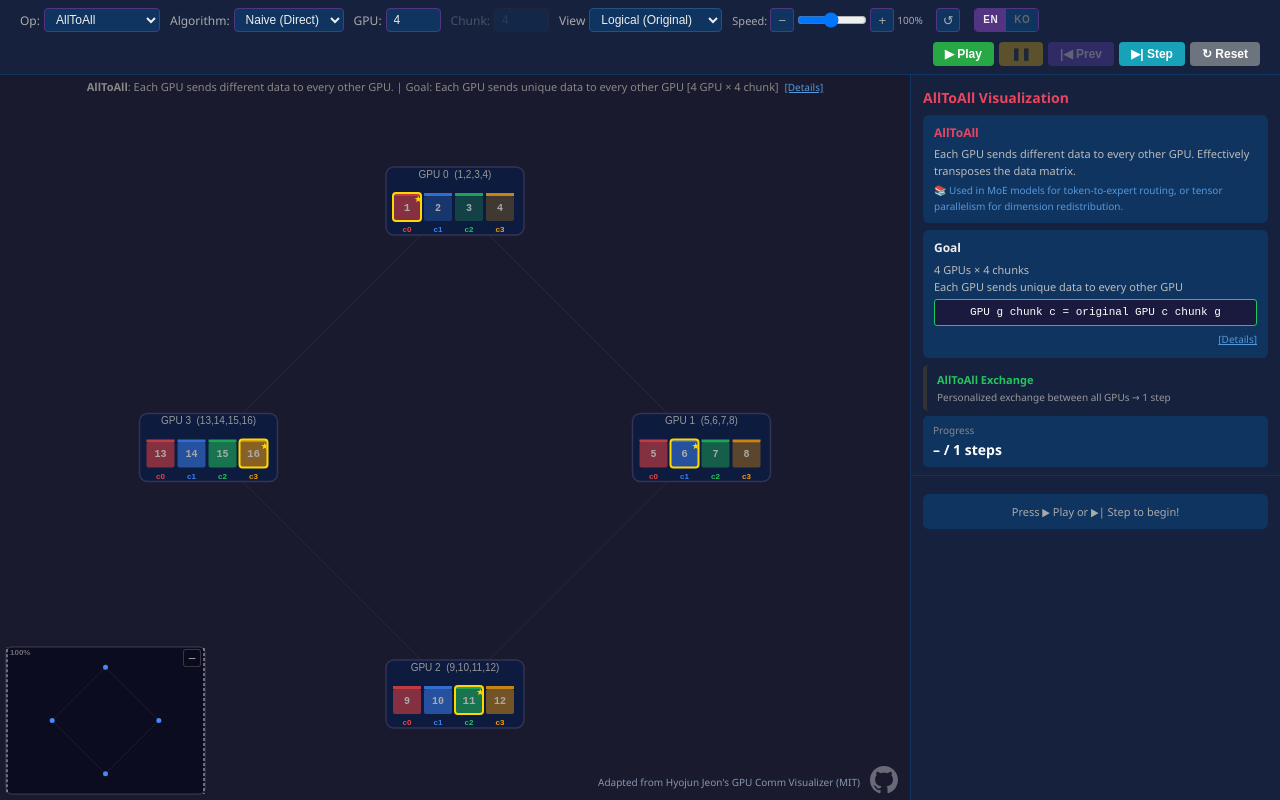
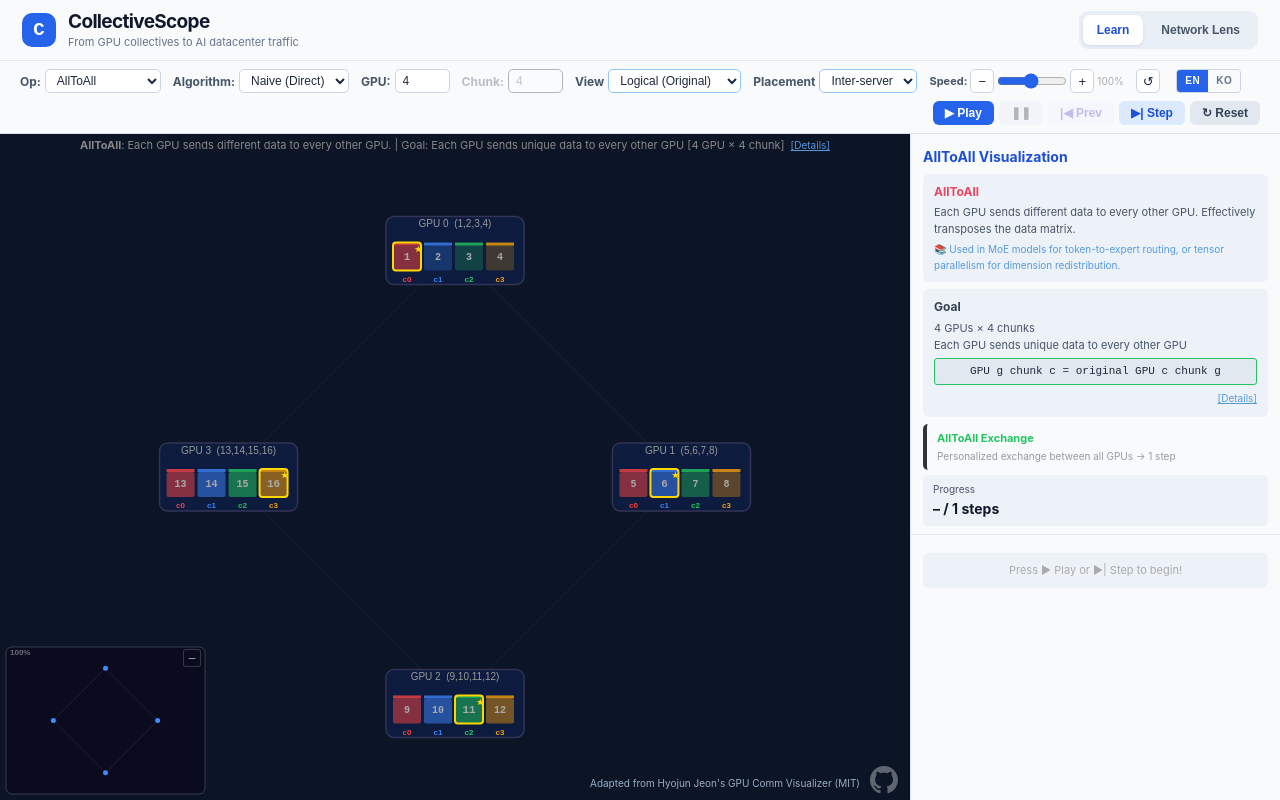
Before and after one commit to KangYoonLee/KangYoonLee.github.io, a React app in the folder client/ai-dcn-collectives-src/: page / in a window 1280 px wide. Built offline with nearby package versions, Linux system fonts and the light colour scheme.

Commit message:
Brand independent CollectiveScope page with Learn and Network Lens panels

```diff
--- a/client/ai-dcn-collectives-src/src/App.css
+++ b/client/ai-dcn-collectives-src/src/App.css
@@ -152,3 +152,74 @@ canvas { display: block; width: 100%; height: 100%; cursor: grab; touch-action:
 .upstream-credit{position:absolute;bottom:11px;right:50px;color:#8698b0;font-size:10px;text-decoration:none;z-index:4;}
 .upstream-credit:hover{color:#ecf3ff;text-decoration:underline;}
 @media(max-width:767px){.upstream-credit{right:8px;bottom:8px;font-size:9px;max-width:60%;text-align:right;}}
+
+/* CollectiveScope Network Lab — separate brand and data-inspector design. */
+body{font-family:Inter,ui-sans-serif,-apple-system,BlinkMacSystemFont,'Segoe UI',sans-serif;background:#0c1423;color:#e2e8f0}
+.cs-header{height:61px;flex-shrink:0;display:flex;align-items:center;justify-content:space-between;gap:20px;padding:9px 22px;background:#f8fafc;border-bottom:1px solid #e2e8f0;color:#0f172a}
+.cs-brand{display:flex;align-items:center;gap:12px;min-width:0}
+.cs-brandmark{width:34px;height:34px;display:flex;align-items:center;justify-content:center;border-radius:10px;background:#2563eb;color:white;font-weight:900;font-size:19px;font-family:ui-monospace,monospace}
+.cs-brandtext strong{display:block;letter-spacing:-.035em;font-size:19px;line-height:1.15}
+.cs-brandtext small{display:block;font-size:11px;color:#64748b;margin-top:2px;white-space:nowrap}
+.cs-tabs{display:flex;align-items:center;gap:4px;background:#e9eff7;padding:4px;border-radius:9px}
+.cs-tabs button{border:0;background:transparent;border-radius:7px;color:#475569;padding:8px 14px;font-weight:700;font-size:12px;cursor:pointer}
+.cs-tabs button[aria-selected=true]{background:#fff;color:#1d4ed8;box-shadow:0 1px 3px #94a3b844}
+.controls{background:#f8fafc;border-bottom:1px solid #dbe3ee;padding:8px 20px;gap:8px 12px}
+.controls label,.sp label{color:#475569;font-weight:650}
+.controls select,.controls input[type=number],.controls .sb2{background:#fff;color:#1e293b;border:1px solid #cbd5e1;border-radius:5px}
+.controls .sb2:hover{background:#e0eaff;color:#1d4ed8}
+.controls input[type=range]{accent-color:#2563eb}
+.lang-toggle{border-color:#cbd5e1}
+.lang-toggle button{background:#f8fafc;color:#64748b}
+.lang-toggle button.active{background:#2563eb;color:#fff}
+.b{border-radius:6px;font-weight:700}
+.bp{background:#2563eb}.bpa{background:#e2e8f0;color:#0f172a}.bs{background:#dbeafe;color:#1d4ed8}.bsb{background:#eef2ff;color:#4338ca}.br{background:#e2e8f0;color:#334155}
+.cw{background:#0c1526}
+.sb{background:#f8fafc;color:#0f172a;border-left:1px solid #dbe3ee}
+.sb-hd{border-bottom:1px solid #e2e8f0}.sb h3{color:#1d4ed8}
+.sb .bx,.sb .sb-step,.sb .se{background:#edf2f8;color:#334155}
+.sb .bx p,.sb .se .se-bd{color:#475569}
+.sb .lt,.sb .fm{background:#e2e8f0;color:#1e293b}
+.sb .pi.on,.sb .se.se-last,.sb .se.se-cur{background:#dbeafe;color:#0f172a}
+.sb .se .se-xf{color:#334155}
+.sb .sb-step .sl{color:#475569}.sb .sb-step .sv{color:#0f172a}
+.dcn-select select{border-color:#93c5fd}
+.upstream-credit{color:#9aaec6}
+.cs-lens{width:370px;max-width:40vw;background:#fff;color:#0f172a;border-left:1px solid #dbe3ee;display:flex;flex-direction:column;min-height:0;flex-shrink:0}
+.cs-lens-top{padding:17px 18px 13px;border-bottom:1px solid #e2e8f0}
+.cs-lens-top small{font-size:10px;letter-spacing:.11em;color:#2563eb;font-weight:800}
+.cs-lens-top h2{font-size:20px;letter-spacing:-.04em;margin:4px 0;color:#0f172a}
+.cs-lens-top p{font-size:11px;color:#64748b}
+.cs-lens-scroll{overflow-y:auto;padding:15px 18px 28px}
+.cs-field{font-size:11px;font-weight:650;color:#475569;display:flex;flex-direction:column;gap:5px;flex:1;min-width:0;margin-bottom:12px}
+.cs-field select{background:#f8fafc;border:1px solid #cbd5e1;border-radius:7px;padding:8px;color:#0f172a;min-width:0;width:100%;font-size:12px}
+.cs-field-row{display:flex;gap:10px}
+.cs-step-meta{margin:0 0 11px;font-size:11px;color:#64748b}
+.cs-statgrid{display:grid;grid-template-columns:1fr 1fr;gap:8px}
+.cs-stat{background:#f1f5f9;border:1px solid #e2e8f0;border-radius:9px;padding:11px 12px}
+.cs-stat span{display:block;color:#64748b;font-size:10px;line-height:1.25}
+.cs-stat strong{display:block;font-size:19px;color:#0f172a;letter-spacing:-.035em;margin-top:5px}
+.cs-lens-section{border-top:1px solid #e2e8f0;margin-top:20px;padding-top:14px}
+.cs-lens-section h3{font-size:13px;color:#0f172a;margin-bottom:11px}
+.cs-key{display:flex;align-items:center;gap:5px;font-size:10px;color:#64748b;margin:-3px 0 10px}
+.cs-swatch{display:inline-block;width:7px;height:7px;border-radius:2px}
+.cs-swatch-tx{background:#2563eb}.cs-swatch-rx{background:#14b8a6;margin-left:12px}
+.cs-rank{margin-bottom:11px}.cs-rank-h{display:flex;justify-content:space-between;align-items:center;font-size:10px;margin-bottom:5px}
+.cs-rank-h b{font-size:11px}.cs-rank-h span{color:#64748b;font-variant-numeric:tabular-nums}
+.cs-rank-track{height:9px;display:flex;flex-direction:column;gap:2px}
+.cs-rank-tx,.cs-rank-rx{height:3px;display:block;border-radius:4px;min-width:0}
+.cs-rank-tx{background:#2563eb}.cs-rank-rx{background:#14b8a6}
+.cs-matrix-scroll{overflow:auto;max-width:100%;border:1px solid #e2e8f0;border-radius:7px}
+.cs-matrix{width:100%;border-collapse:collapse;font-size:10px;table-layout:fixed;text-align:center}
+.cs-matrix th,.cs-matrix td{padding:6px 1px;border-bottom:1px solid #e8edf4;border-right:1px solid #e8edf4;font-variant-numeric:tabular-nums;white-space:nowrap}
+.cs-matrix th{background:#f8fafc;color:#64748b;font-weight:700}
+.cs-matrix thead th:first-child{font-size:9px;width:45px}
+.cs-note{font-size:10px;line-height:1.55;color:#64748b;margin-top:8px}
+.cs-server{padding:8px 9px;display:grid;grid-template-columns:1fr 1fr;gap:7px;background:#f8fafc;border:1px solid #e2e8f0;border-radius:7px;margin-bottom:7px;font-size:10px}
+.cs-server b{grid-column:1/-1;color:#334155}.cs-server span{color:#475569}
+.cs-floor{display:flex;justify-content:space-between;gap:10px;align-items:center;background:#eef6ff;border:1px solid #bfdbfe;border-radius:8px;margin-top:13px;padding:12px;font-size:11px}
+.cs-floor span{color:#1e40af}.cs-floor strong{font-size:18px;color:#1d4ed8}
+.cs-export{width:100%;padding:10px;border-radius:7px;border:1px solid #94b7ec;background:#f4f8ff;color:#1d4ed8;font-size:12px;font-weight:700;margin-top:20px;cursor:pointer}
+.cs-export:hover{background:#dbeafe}
+.cs-caveat{color:#64748b;background:#f8fafc;border-left:3px solid #94a3b8;font-size:10px;padding:9px 11px;margin-top:13px;line-height:1.6}
+@media(max-width:900px){.cs-header{padding:9px 12px}.cs-brandtext small{font-size:9px}.cs-lens{max-width:45vw;width:330px}}
+@media(max-width:768px){.cs-header{height:55px}.cs-brandtext strong{font-size:16px}.cs-brandtext small{display:none}.cs-tabs button{font-size:11px;padding:8px 10px}.cs-lens{max-width:none;width:100%;height:40vh;max-height:40vh;border-left:0;border-top:1px solid #e2e8f0}.cs-lens-scroll{padding:10px 14px}.cs-lens-top{padding:10px 14px}.cs-lens-top h2{font-size:17px}.cs-lens-top small{display:none}.sb{border-top:1px solid #dbe3ee}.sb-toggle{background:#e2e8f0;color:#475569}.m-playbar{background:#f8fafc;border-top-color:#cbd5e1}.m-playbar .b{font-size:13px}}
--- a/client/ai-dcn-collectives-src/src/App.jsx
+++ b/client/ai-dcn-collectives-src/src/App.jsx
@@ -2,6 +2,7 @@ import React, { useState, useRef, useCallback, useEffect } from 'react';
 import Controls from './components/Controls';
 import Canvas from './components/Canvas';
 import Sidebar from './components/Sidebar';
+import NetworkLens from './components/NetworkLens';
 import GoalModal from './components/GoalModal';
 import { OP_CFG, spdInc, spdPct, pctToPos, SPD_DEFAULT } from './engine/constants';
 import { mkData } from './engine/dataModel';
@@ -64,6 +65,7 @@ export default function App() {
   const [view, setView] = useState(init.view);
   const [placement, setPlacement] = useState(init.placement);
   const [phase, setPhase] = useState('idle');
+  const [learningMode, setLearningMode] = useState('learn');
   const [modalOpen, setModalOpen] = useState(false);
   const [sbExpanded, setSbExpanded] = useState(false);
   const [, forceUpdate] = useState(0);
@@ -316,6 +318,15 @@ export default function App() {
 
   return (
     <>
+      <header className="cs-header">
+        <div className="cs-brand"><span className="cs-brandmark">C</span>
+          <div className="cs-brandtext"><strong>CollectiveScope</strong><small>From GPU collectives to AI datacenter traffic</small></div>
+        </div>
+        <nav className="cs-tabs" role="tablist" aria-label="Explore mode">
+          <button type="button" role="tab" aria-selected={learningMode==='learn'} onClick={()=>setLearningMode('learn')}>{lang==='ko'?'학습 / Learn':'Learn'}</button>
+          <button type="button" role="tab" aria-selected={learningMode==='lens'} onClick={()=>setLearningMode('lens')}>{lang==='ko'?'분석 / Network Lens':'Network Lens'}</button>
+        </nav>
+      </header>
       <Controls
         op={op} alg={alg} G={G} C={C} speedPos={speedPos} phase={phase}
         onOpChange={handleOpChange} onAlgChange={handleAlgChange}
@@ -331,7 +342,8 @@ export default function App() {
       />
       <div className="main">
         <Canvas stateRef={stateRef} />
-        <Sidebar stateRef={stateRef} onShowGoal={() => { trackEvent('open_goal_modal', { operation: op }); setModalOpen(true); }} expanded={sbExpanded} onToggle={() => { trackEvent('toggle_sidebar', { action: sbExpanded ? 'hide' : 'show' }); setSbExpanded(!sbExpanded); }} />
+        {learningMode === 'lens' ? <NetworkLens stateRef={stateRef} lang={lang}/> :
+          <Sidebar stateRef={stateRef} onShowGoal={() => { trackEvent('open_goal_modal', { operation: op }); setModalOpen(true); }} expanded={sbExpanded} onToggle={() => { trackEvent('toggle_sidebar', { action: sbExpanded ? 'hide' : 'show' }); setSbExpanded(!sbExpanded); }} />}
       </div>
       <div className="m-playbar">
         <button className="b bp" onClick={handlePlay} disabled={phase === 'running' || phase === 'stepping' || phase === 'done'}>&#9654;</button>
--- a/client/ai-dcn-collectives-src/src/components/Canvas.jsx
+++ b/client/ai-dcn-collectives-src/src/components/Canvas.jsx
@@ -301,7 +301,7 @@ export default function Canvas({ stateRef, onViewChange }) {
       >
         {showMm ? '\u2013' : '\u25A1'}
       </button>
-      <a href="https://github.com/KangYoonLee/KangYoonLee.github.io/tree/main/client/collective-dcn-src" target="_blank" rel="noopener noreferrer" className="gh-link" title="GitHub" onClick={() => trackEvent('click_github_link')}>
+      <a href="https://github.com/KangYoonLee/KangYoonLee.github.io/tree/main/client/ai-dcn-collectives-src" target="_blank" rel="noopener noreferrer" className="gh-link" title="GitHub" onClick={() => trackEvent('click_github_link')}>
         <svg viewBox="0 0 16 16" width="28" height="28" fill="currentColor"><path d="M8 0C3.58 0 0 3.58 0 8c0 3.54 2.29 6.53 5.47 7.59.4.07.55-.17.55-.38 0-.19-.01-.82-.01-1.49-2.01.37-2.53-.49-2.69-.94-.09-.23-.48-.94-.82-1.13-.28-.15-.68-.52-.01-.53.63-.01 1.08.58 1.23.82.72 1.21 1.87.87 2.33.66.07-.52.28-.87.51-1.07-1.78-.2-3.64-.89-3.64-3.95 0-.87.31-1.59.82-2.15-.08-.2-.36-1.02.08-2.12 0 0 .67-.21 2.2.82.64-.18 1.32-.27 2-.27.68 0 1.36.09 2 .27 1.53-1.04 2.2-.82 2.2-.82.44 1.1.16 1.92.08 2.12.51.56.82 1.27.82 2.15 0 3.07-1.87 3.75-3.65 3.95.29.25.54.73.54 1.48 0 1.07-.01 1.93-.01 2.2 0 .21.15.46.55.38A8.013 8.013 0 0016 8c0-4.42-3.58-8-8-8z"/></svg>
       </a>
       <a className="upstream-credit" href="https://github.com/devinjeon/gpu-comm-visualizer" target="_blank" rel="noopener noreferrer">Adapted from Hyojun Jeon's GPU Comm Visualizer (MIT)</a>
--- a/client/ai-dcn-collectives-src/src/components/Controls.jsx
+++ b/client/ai-dcn-collectives-src/src/components/Controls.jsx
@@ -175,7 +175,7 @@ export default function Controls({
           <option value="physical">AI DCN (Physical)</option>
         </select>
       </div>
-      {view==='physical'&&<div className="num-group dcn-select">
+      {<div className="num-group dcn-select">
         <label>{lang==='ko'?'배치':'Placement'}</label>
         <select value={placement} onChange={e=>onPlacementChange(e.target.value)}>
           <option value="intra">Intra-server</option><option value="inter">Inter-server</option>
--- a/client/ai-dcn-collectives-src/src/index.html
+++ b/client/ai-dcn-collectives-src/src/index.html
@@ -1 +1 @@
-<!doctype html><html lang="en"><head><meta charset="utf-8"><meta name="viewport" content="width=device-width,initial-scale=1"><link rel="icon" type="image/svg+xml" href="favicon.svg"><title>CollectiveScope | GPU Collectives in AI Datacenter Networks</title><meta name="description" content="Explore the same collective animations as Hyojun Jeon’s MIT-licensed visualizer, with an optional AI DCN physical network view."></head><body><div id="root"></div><noscript>This interactive website requires JavaScript.</noscript></body></html>
+<!doctype html><html lang="en"><head><meta charset="utf-8"><meta name="viewport" content="width=device-width,initial-scale=1"><link rel="icon" type="image/svg+xml" href="favicon.svg"><title>CollectiveScope — AI Datacenter Collective Communication</title><meta name="description" content="Understand collective communication algorithms and GPU traffic in AI datacenters. Explore intra-server and inter-server paths, rank traffic, and network-aware educational metrics."><meta name="theme-color" content="#f8fafc"></head><body><div id="root"></div><noscript>This interactive website requires JavaScript.</noscript></body></html>
```
Also changed, not shown: 1 other file (tests, documents, lock files or other folders).
